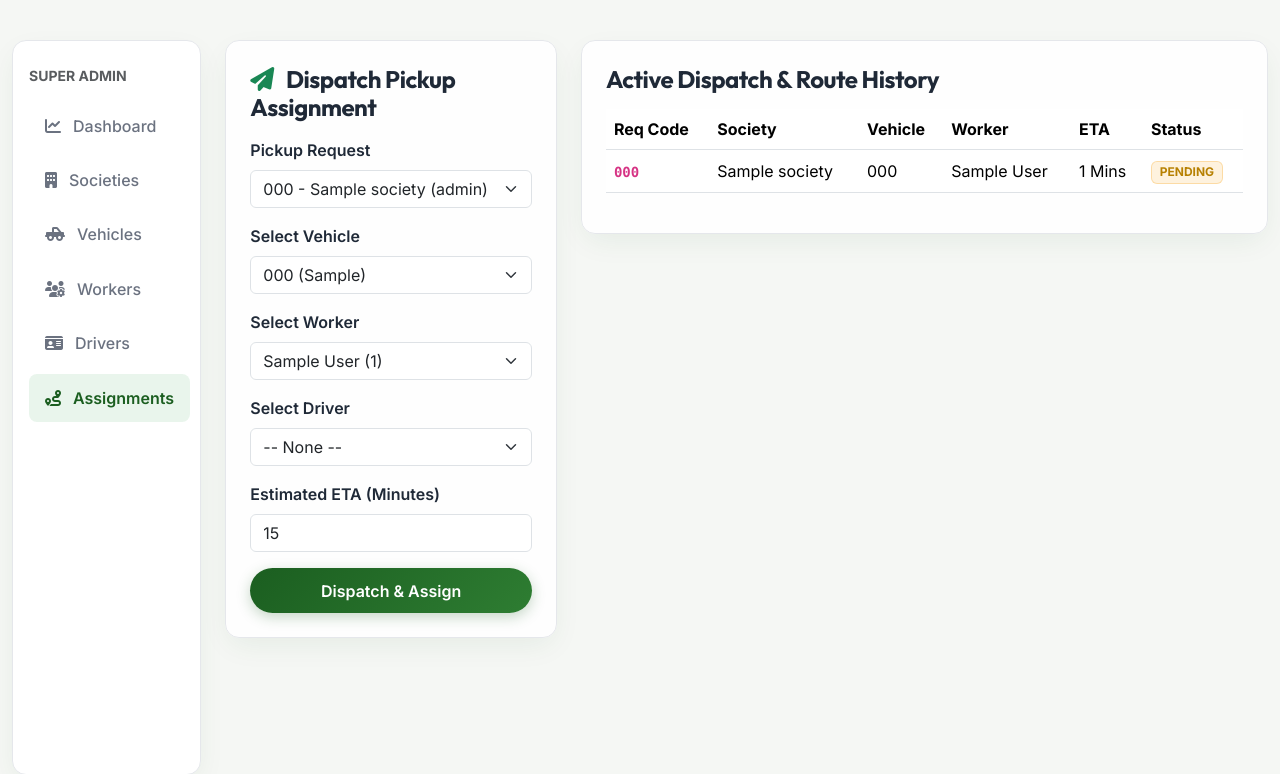
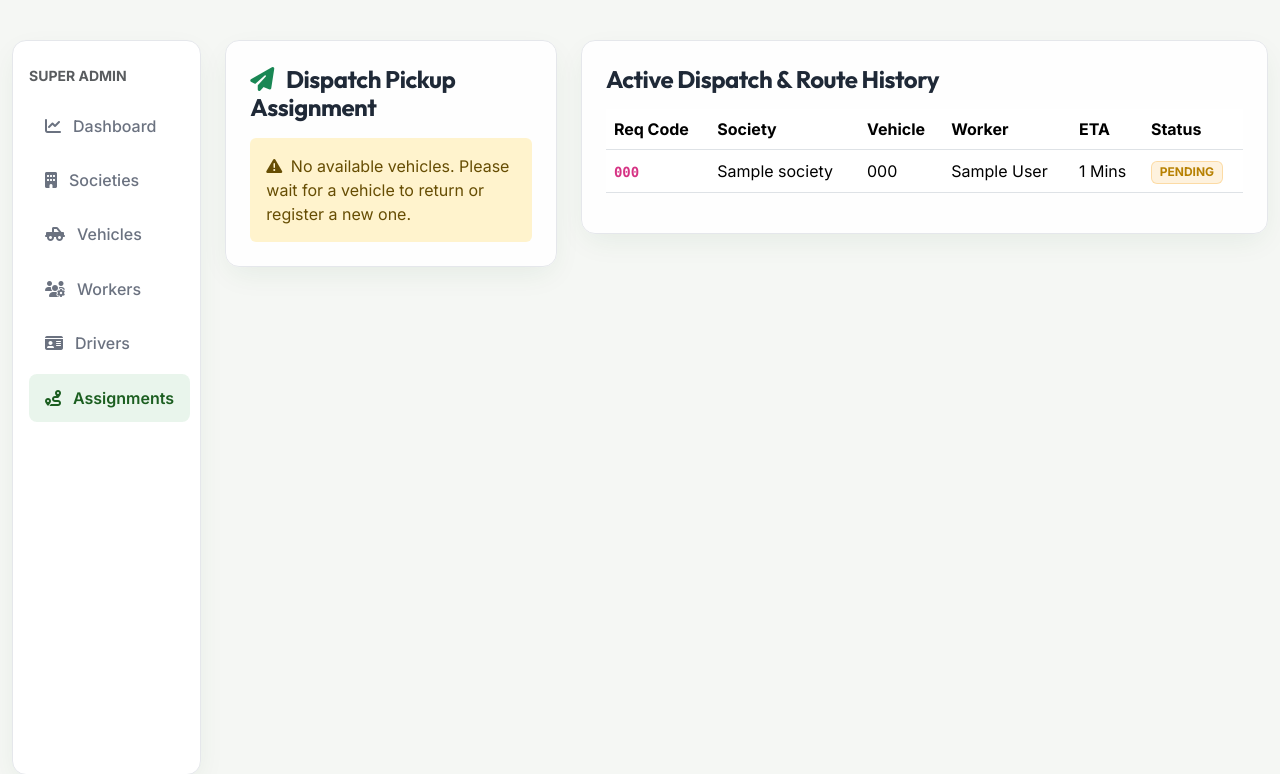
Before and after one commit to vedant24628/ecoroute-ai, a Flask app: page /admin/assignments in a window 1280 px wide. Shown: the part 75-849 px from the top of the page. Run offline with Flask 3, Linux system fonts and the light colour scheme; a user stored in the database is signed in; tables that the repository leaves empty hold one stand-in row (values such as "Sample post"); some libraries are stand-ins or nearby versions.

Commit message:
fix: validate available vehicles during assignment

```diff
--- a/app/blueprints/admin/routes.py
+++ b/app/blueprints/admin/routes.py
@@ -152,9 +152,9 @@ def assignments():
     form = AssignmentForm()
 
     pending_pickups = PickupRequest.query.filter_by(status='PENDING').all()
-    available_vehicles = Vehicle.query.all()
-    available_workers = Worker.query.all()
-    available_drivers = Driver.query.all()
+    available_vehicles = Vehicle.query.filter_by(status='Available').all()
+    available_workers = Worker.query.filter_by(status='AVAILABLE').all()
+    available_drivers = Driver.query.filter_by(status='AVAILABLE').all()
 
     form.pickup_request_id.choices = [(p.id, f"{p.request_code} - {p.society.society_name} ({p.urgency_level})") for p in pending_pickups]
     form.vehicle_id.choices = [(v.id, f"{v.vehicle_number} ({v.vehicle_type})") for v in available_vehicles]
@@ -164,20 +164,38 @@ def assignments():
     if form.validate_on_submit():
         p_req = PickupRequest.query.get_or_404(form.pickup_request_id.data)
 
+        # Server-side race condition protection
+        vehicle = Vehicle.query.get(form.vehicle_id.data)
+        if not vehicle or vehicle.status != 'Available':
+            flash('Selected vehicle is no longer available. Please select another vehicle.', 'danger')
+            return redirect(url_for('admin.assignments'))
+
+        worker = Worker.query.get(form.worker_id.data)
+        if not worker or worker.status != 'AVAILABLE':
+            flash('Selected worker is no longer available. Please select another worker.', 'danger')
+            return redirect(url_for('admin.assignments'))
+
+        driver_id = form.driver_id.data if form.driver_id.data != 0 else None
+        if driver_id:
+            driver = Driver.query.get(driver_id)
+            if not driver or driver.status != 'AVAILABLE':
+                flash('Selected driver is no longer available. Please select another driver.', 'danger')
+                return redirect(url_for('admin.assignments'))
+            driver.status = 'ON_DUTY'
+
         assignment = Assignment(
             pickup_request_id=p_req.id,
             vehicle_id=form.vehicle_id.data,
             worker_id=form.worker_id.data,
-            driver_id=form.driver_id.data if form.driver_id.data != 0 else None,
+            driver_id=driver_id,
             estimated_eta_minutes=form.estimated_eta_minutes.data,
             status='DISPATCHED'
         )
         p_req.status = 'ASSIGNED'
 
-        # Update vehicle status
-        vehicle = Vehicle.query.get(form.vehicle_id.data)
-        if vehicle:
-            vehicle.status = 'Assigned'
+        # Update statuses
+        vehicle.status = 'Assigned'
+        worker.status = 'ASSIGNED'
 
         db.session.add(assignment)
         db.session.commit()
@@ -185,7 +203,7 @@ def assignments():
         return redirect(url_for('admin.assignments'))
 
     all_assignments = Assignment.query.order_by(Assignment.id.desc()).all()
-    return render_template('admin/assignments.html', assignments=all_assignments, form=form, pending_pickups=pending_pickups)
+    return render_template('admin/assignments.html', assignments=all_assignments, form=form, pending_pickups=pending_pickups, available_vehicles=available_vehicles, available_workers=available_workers)
 
 @admin_bp.route('/ai-optimize-routes')
 @login_required
--- a/app/templates/admin/assignments.html
+++ b/app/templates/admin/assignments.html
@@ -25,6 +25,15 @@
                         <h4 class="fw-bold mb-3"><i class="fas fa-paper-plane text-success me-2"></i> Dispatch Pickup Assignment</h4>
 
                         {% if pending_pickups %}
+                            {% if not available_vehicles %}
+                                <div class="alert alert-warning border-0 mb-0">
+                                    <i class="fas fa-exclamation-triangle me-1"></i> No available vehicles. Please wait for a vehicle to return or register a new one.
+                                </div>
+                            {% elif not available_workers %}
+                                <div class="alert alert-warning border-0 mb-0">
+                                    <i class="fas fa-exclamation-triangle me-1"></i> No available workers. Please wait for a worker to finish their shift.
+                                </div>
+                            {% else %}
                                 <form method="POST" action="{{ url_for('admin.assignments') }}">
                                     {{ form.hidden_tag() }}
                                     <div class="mb-3">
@@ -51,6 +60,7 @@
                                         {{ form.submit(class="btn btn-primary-custom rounded-pill") }}
                                     </div>
                                 </form>
+                            {% endif %}
                         {% else %}
                         <div class="alert alert-info border-0 mb-0">
                             <i class="fas fa-check-circle me-1"></i> No pending pickup requests requiring dispatch.
```
Lines whose indentation alone changed are shown as unchanged.
